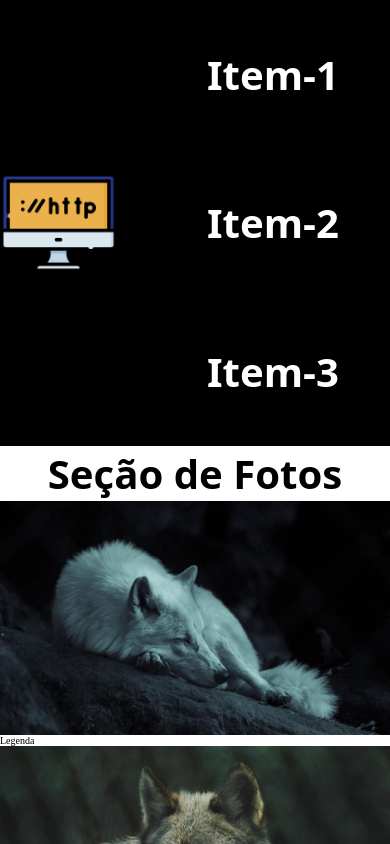
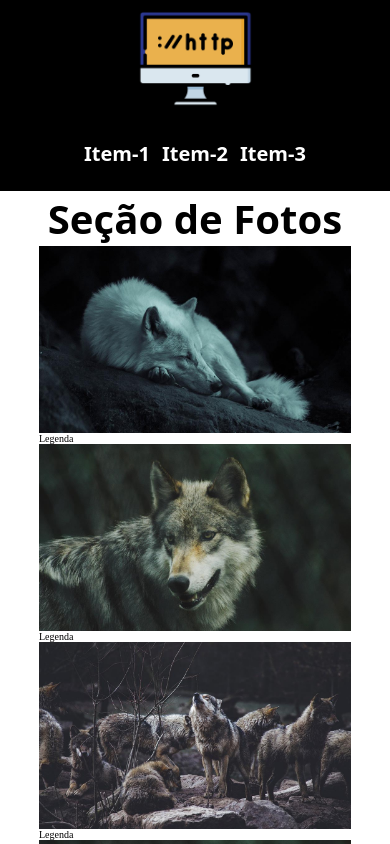
Before and after one commit to 1TDSPV-2023/rm550821, a plain HTML site: page index.html in a window 390 px wide. Shown: the top 844 px of the page. Drawn offline with Linux system fonts and the light colour scheme.

Commit message:
nava medida para celular

```diff
--- /dev/null
+++ b/css/conteudo.css
@@ -0,0 +1,23 @@
+
+.conteudo{
+    display: flex;
+    flex-wrap: wrap;
+    max-width: 80vw;
+   /* flex-basis: 300px;*/
+    margin: auto;
+}
+
+.conteudo img{
+    max-width: 100%;
+    display: block;
+}
+
+
+.conteudo > div{
+    flex-grow: 1;
+    flex-shrink: 1;
+    flex-basis: 300px;
+
+}
+/*vw view width
+vh = view hight */
--- a/css/estilo.css
+++ b/css/estilo.css
@@ -1,4 +1,5 @@
 @import url("./cabecalho.css");
+@import url("./conteudo.css");
 
 
 *{
@@ -15,28 +16,6 @@ html{
     font-family: system-ui, -apple-system, BlinkMacSystemFont, 'Segoe UI', Roboto, Oxygen, Ubuntu, Cantarell, 'Open Sans', 'Helvetica Neue', sans-serif;
 
  }
-
- .conteudo{
-     display: flex;
-     flex-wrap: wrap;
-     max-width: 800px;
-    /* flex-basis: 300px;*/
-     margin: auto;
- }
-
- .conteudo img{
-     max-width: 100%;
-     display: block;
- }
-
-
- .conteudo > div{
-     flex-grow: 1;
-     flex-shrink: 1;
-     flex-basis: 300px;
-
- }
-
 .rodape {
    display: flex;
    justify-content:center;
@@ -70,3 +49,16 @@ html{
     border-radius: 20px;
 
 }
+/*BREAKPOIN CABECALHO*/
+@media(max-width:630px){
+    .cabecalho{
+        flex-direction: column;
+    }
+    .cabecalho nav{
+        flex-wrap: nowrap;
+    }
+    .cabecalho a{
+    font-size: 2rem;
+    padding: 10% 0;
+    }
+}
```
